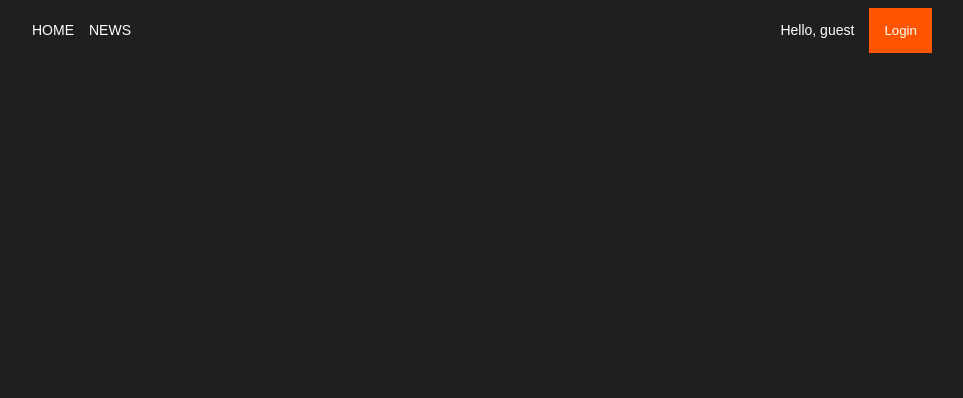
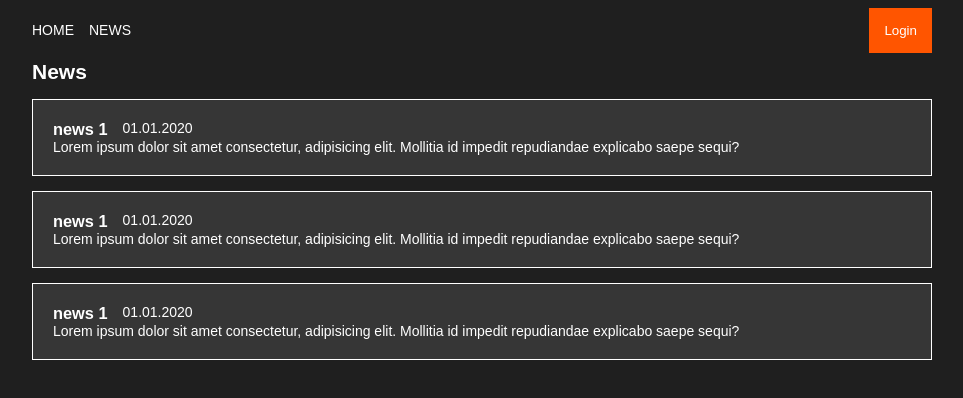
Before and after one commit to MaDRaGe/profilance-user-api, a React app: page /news in a window 1280 px wide. Shown: the top 398 px of the page, without its empty margins (158-1121 px from the left). Built offline with nearby package versions, Linux system fonts and the light colour scheme; a web font is replaced by a local one.

Commit message:
News component created.
* Component for displaying news list has been created,
the next steps are adding news filter and adding filter creating.

```diff
--- a/src/components/App/App.tsx
+++ b/src/components/App/App.tsx
@@ -1,6 +1,9 @@
 import * as React from 'react';
 import Header from '../Header/Header';
 import Modal from '../Modal/Modal';
+import News from '../News/News';
+import Home from '../Home/Home';
+import { Switch, Route, Redirect } from 'react-router-dom';
 import './styles/style.css';
 
 const App = () => {
@@ -10,7 +13,11 @@ const App = () => {
       <Modal />
       <main className="content">
         <div className="container">
-
+          <Switch>
+            <Route exact path="/news" component={News} />
+            <Route exact path="/" component={Home}/>
+            <Route path="*" render={() => (<Redirect to="/"/>)}/>
+          </Switch>
         </div>
       </main>
     </div>
--- a/src/components/Header/Header.tsx
+++ b/src/components/Header/Header.tsx
@@ -2,24 +2,21 @@ import * as React from 'react';
 import './Header.css';
 import { showModal } from '../../redux/actions/modal';
 import { connect } from 'react-redux';
+import { Link } from 'react-router-dom';
 
 interface IHeaderProps {
   showModal: Function,
-  username: String
 }
-const Header = ({showModal, username}: IHeaderProps) => {
-  const userMsg = username ? `Hello, ${username}` : 'Hello, guest'
+const Header = ({showModal}: IHeaderProps) => {
   return (
     <header className="header">
       <div className="container header__grid">
         <nav className="header__nav">
-          <a className="header__link" href="/">Home</a>
-          <a className="header__link" href="/news">News</a>
+          <Link className="header__link" to="/">Home</Link>
+          <Link className="header__link" to="/news">News</Link>
         </nav>
         <div className="header__user-bar">
-          <div className="header__user-msg">
-            { userMsg }
-          </div>
+
           <button onClick={() => { showModal() }} className="btn header__login">Login</button>
         </div>
       </div>
@@ -27,11 +24,7 @@ const Header = ({showModal, username}: IHeaderProps) => {
   )
 }
 
-const mapStateToProps = (state) => {
-  return {
-    username: state.user.username
-  }
-}
+
 
 const mapDispatchToProps = (dispatch) => {
   return {
@@ -39,4 +32,4 @@ const mapDispatchToProps = (dispatch) => {
   }
 }
 
-export default connect(mapStateToProps, mapDispatchToProps)(Header);
+export default connect(null, mapDispatchToProps)(Header);
--- /dev/null
+++ b/src/components/Home/Home.tsx
@@ -0,0 +1,22 @@
+import * as React from 'react';
+import { connect } from 'react-redux';
+
+interface IHomeProps {
+  username: String
+}
+const Home = ({username}: IHomeProps) => {
+  const userMsg = username ? `Hello, ${username}` : 'Hello, guest'
+  return (
+    <div className="header__user-msg">
+      { userMsg }
+    </div>
+  )
+}
+
+const mapStateToProps = (state) => {
+  return {
+    username: state.user.username
+  }
+}
+
+export default connect(mapStateToProps)(Home);
--- a/src/components/Modal/Modal.tsx
+++ b/src/components/Modal/Modal.tsx
@@ -6,10 +6,11 @@ import { hideModal } from '../../redux/actions/modal';
 
 interface IModalProps {
   isModalShown: boolean,
-  hideModal: Function
+  hideModal: Function,
+  isLoginSuccess: Boolean
 }
-const Modal = ({isModalShown, hideModal}: IModalProps) => {
-  if (isModalShown) {
+const Modal = ({isModalShown, hideModal, isLoginSuccess}: IModalProps) => {
+  if (isModalShown && !isLoginSuccess) {
     return (
       <div className="modal">
         <div className="container">
@@ -34,7 +35,8 @@ const Modal = ({isModalShown, hideModal}: IModalProps) => {
 
 const mapStateToProps = (state) => {
   return {
-    isModalShown: state.modal.isShown
+    isModalShown: state.modal.isShown,
+    isLoginSuccess: state.user.isLoginSuccess
   }
 }
 
--- a/src/components/News/News.css
+++ b/src/components/News/News.css
@@ -0,0 +1,18 @@
+.news-section__list {
+  margin-top: 15px;
+}
+
+.news {
+  margin-top: 15px;
+  padding: 20px;
+  border: 1px solid white;
+  background: rgba(255, 255, 255, 0.1);
+}
+
+.news__title {
+  margin-right: 15px;
+}
+
+.news__header {
+  display: flex;
+}
--- a/src/components/News/News.tsx
+++ b/src/components/News/News.tsx
@@ -0,0 +1,41 @@
+import * as React from 'react';
+import './News.css';
+
+const News = () => {
+  return (
+    <div className="news-section">
+      <h2>News</h2>
+      <div className="news-section__list">
+        <div className="news">
+          <div className="news__header">
+            <h3 className="news__title">news 1</h3>
+            <time className="news__date">01.01.2020</time>
+          </div>
+          <div className="news__body">
+            Lorem ipsum dolor sit amet consectetur, adipisicing elit. Mollitia id impedit repudiandae explicabo saepe sequi?
+          </div>
+        </div>
+        <div className="news">
+          <div className="news__header">
+            <h3 className="news__title">news 1</h3>
+            <time className="news__date">01.01.2020</time>
+          </div>
+          <div className="news__body">
+            Lorem ipsum dolor sit amet consectetur, adipisicing elit. Mollitia id impedit repudiandae explicabo saepe sequi?
+          </div>
+        </div>
+        <div className="news">
+          <div className="news__header">
+            <h3 className="news__title">news 1</h3>
+            <time className="news__date">01.01.2020</time>
+          </div>
+          <div className="news__body">
+            Lorem ipsum dolor sit amet consectetur, adipisicing elit. Mollitia id impedit repudiandae explicabo saepe sequi?
+          </div>
+        </div>
+      </div>
+    </div>
+  )
+}
+
+export default News;
--- a/src/index.tsx
+++ b/src/index.tsx
@@ -2,11 +2,14 @@ import * as React from 'react';
 import * as ReactDOM from 'react-dom';
 import App from './components/App/App';
 import store from './redux/store';
-import { Provider } from 'react-redux'
+import { Provider } from 'react-redux';
+import { BrowserRouter } from 'react-router-dom';
 
 ReactDOM.render(
-  <Provider store={store}>
-    <App/>
-  </Provider>,
+  <BrowserRouter>
+    <Provider store={store}>
+      <App/>
+    </Provider>
+  </BrowserRouter>,
   document.querySelector('#root')
 );
```
Also changed, not shown: src/redux/actions/news.ts (added), src/redux/reducers/newsReducer.ts (added).
